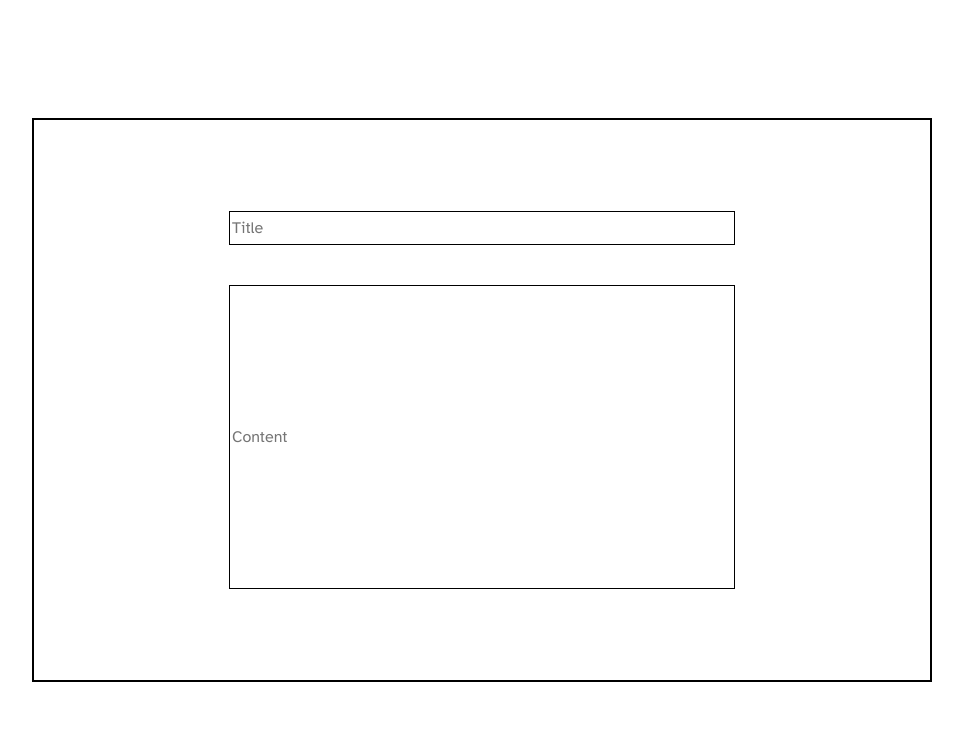
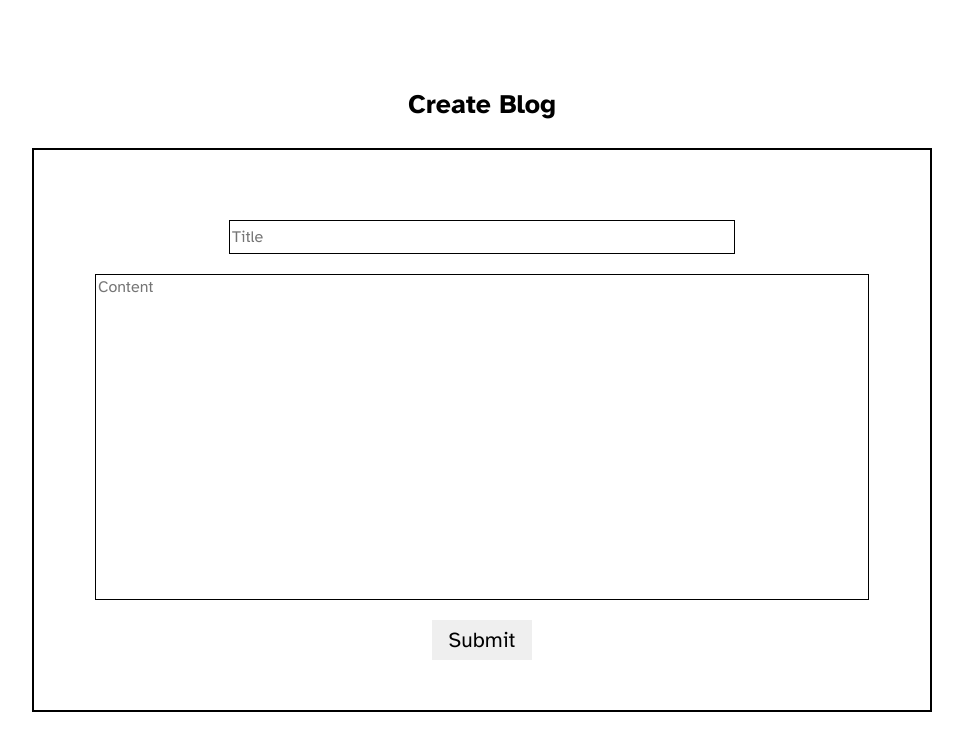
Before and after one commit to ak-51/blog-site, a React (Create React App) app in the folder client/: page /create in a window 1280 px wide. Shown: the top 750 px of the page, without its empty margins (158-1121 px from the left). Built offline with nearby package versions, Linux system fonts and the light colour scheme.

Commit message:
finished blog creation frontend

```diff
--- a/client/src/components/CreateBlog.css
+++ b/client/src/components/CreateBlog.css
@@ -10,6 +10,14 @@ body {
     display: flex;
     justify-content: center;
     align-items: center;
+    flex-direction: column;
+}
+
+.createTitle {
+    margin-top: 0;
+    font-size: 20pt;
+    font-family: 'Atkinson Hyperlegible', sans-serif;
+    font-weight: bold;
 }
 
 .createContainer {
@@ -59,3 +67,32 @@ body {
     outline-color: black;
     outline-width: 1px;
 }
+
+#createFormContent {
+    border: 0.5px solid black;
+    font-size: 12pt;
+    font-family: 'Atkinson Hyperlegible', sans-serif;
+    resize: none;
+    height: 40vh;
+    width: 60vw;
+    margin-bottom: 20px;
+}
+
+#createFormContent:focus {
+    outline-style: solid;
+    outline-color: black;
+    outline-width: 1px;
+}
+
+.createForm button {
+    width: 100px;
+    height: 40px;
+    font-size: 16pt;
+    font-family: 'Atkinson Hyperlegible', sans-serif;
+    border: none;
+}
+
+.createForm button:hover {
+    cursor: pointer;
+    background-color: #C8C8C8;
+}
--- a/client/src/components/CreateBlog.jsx
+++ b/client/src/components/CreateBlog.jsx
@@ -5,13 +5,19 @@ const CreateBlog = () => {
     const [title, setTitle] = useState('')
     const [content, setContent] = useState('')
 
+    const blogSubmit = (e) => {
+        e.preventDefault()
+    }
+
     return(
         <Fragment>
             <div className="createPage">
+                <p className="createTitle">Create Blog</p>
                 <div className="createContainer">
-                    <form className="createForm">
+                    <form className="createForm" onSubmit={blogSubmit}>
                         <input className="createFormTitle" type="text" placeholder="Title" value={title} onChange={(e) => setTitle(e.target.value)} />
-                        <input className="createFormContent" type="text" placeholder="Content" value={content} onChange={(e) => setContent(e.target.value)} />
+                        <textarea name="content" id="createFormContent" cols="100" rows="20" placeholder="Content" value={content} onChange={(e) => setContent(e.target.value)}></textarea>
+                        <button>Submit</button>
                     </form>
                 </div>
             </div>
```
